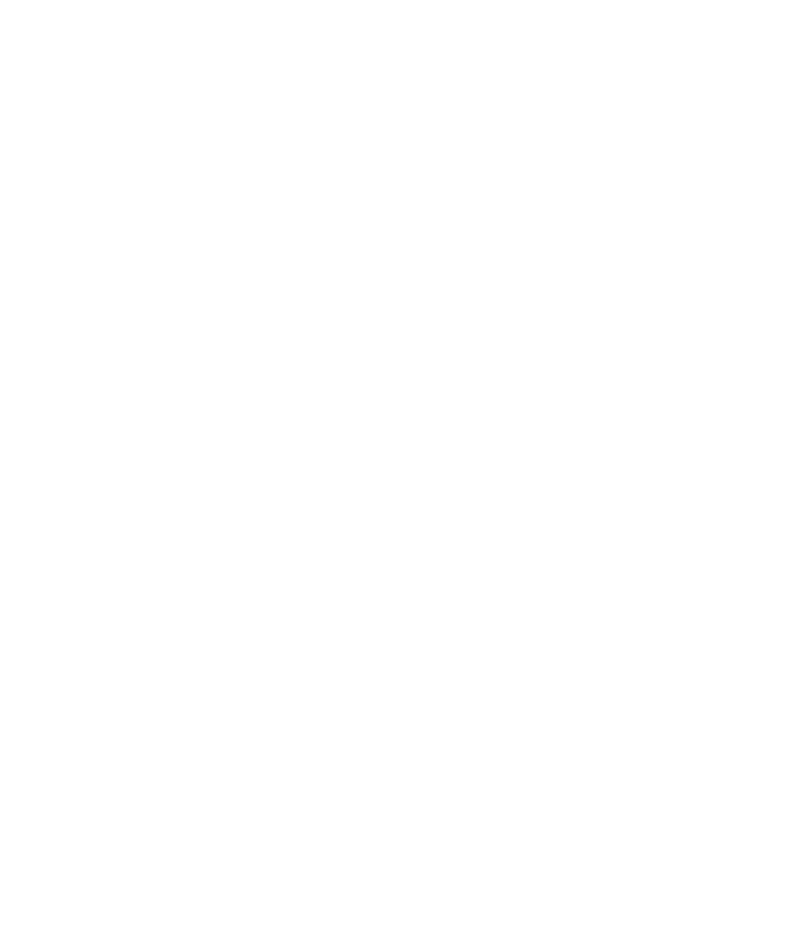
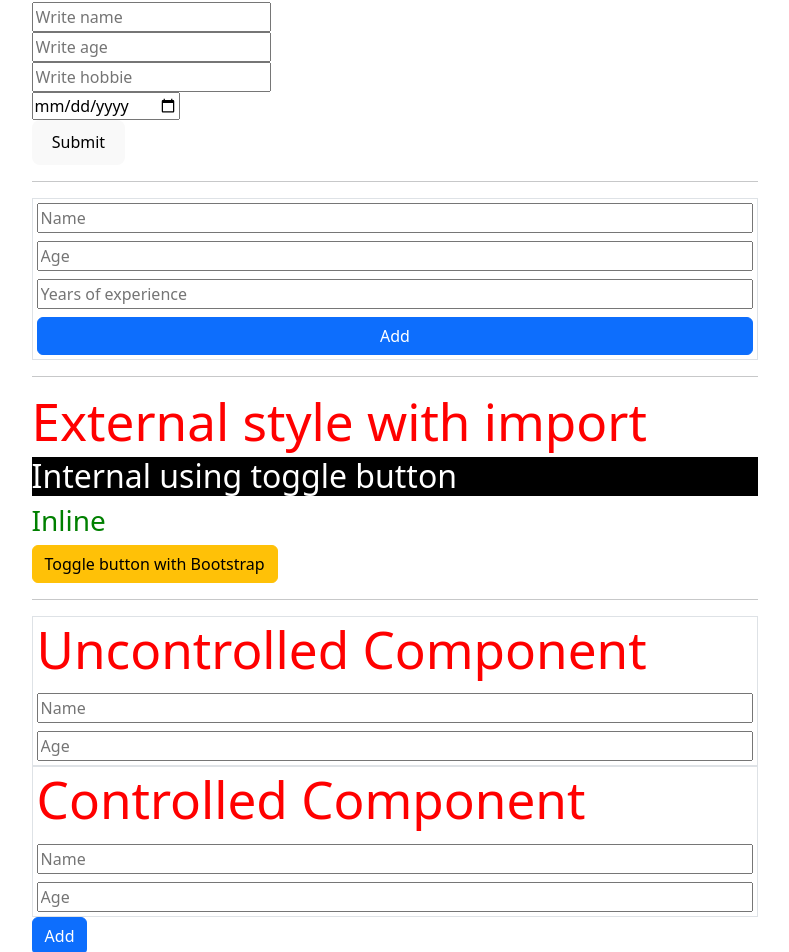
Before and after one commit to arromero4/react-interview-prep, a React (Vite) app: page / in a window 1280 px wide. Shown: the part 1419-2371 px from the top of the page, without its empty margins (245-1034 px from the left). Before the commit the page ends 1347 px from the top, so only its background shows below. Built offline with nearby package versions, Linux system fonts and the light colour scheme; no server answers.

Commit message:
React Interview Preparation

```diff
--- a/src/App.css
+++ b/src/App.css
@@ -4,3 +4,7 @@
  align-items: center;
  justify-content: center;
 }
+
+h1{
+    color: red;
+}
--- a/src/App.jsx
+++ b/src/App.jsx
@@ -8,6 +8,10 @@
 import InlineConditional from "./components/InlineConditional";
 import HandlingEvents from "./components/HandlingEvents";
 import KeysReact from "./components/KeysReact";
+import FormsReact from "./components/FormsReact";
+import DynamicInputs from "./components/DynamicInputs";
+import CSSStylesReactJS from "./components/CSSStylesReactJS";
+import UncontrolledControled from "./components/UncontrolledControled";
 
 function App() {
   const [name, setName] = useState('Stark')
@@ -33,7 +37,14 @@
       <HandlingEvents/>
       <hr />
       <KeysReact/>
-
+      <hr />
+      <FormsReact/>
+      <hr />
+      <DynamicInputs/>
+      <hr />
+      <CSSStylesReactJS/>
+      <hr />
+      <UncontrolledControled/>
     </>
   );
 }
--- /dev/null
+++ b/src/components/CSSStylesReactJS.jsx
@@ -0,0 +1,42 @@
+import React, {useState} from "react";
+import "../App.css";
+function CSSStylesReactJS() {
+
+  const [theme, setTheme] = useState(false)
+
+  const styles = {
+    internal: {
+      color: "blue",
+    },
+    dark: {
+      backgroundColor: 'white',
+      color: 'black'
+    },
+    ligth:{
+      backgroundColor: 'black',
+      color: 'white'
+    }
+  };
+
+  const toggleTheme = () => {
+    setTheme(!theme)
+  }
+  return (
+    <div>
+      <h1>External style with import</h1>
+      <h2
+      style={theme ? styles.dark:styles.ligth}>Internal using toggle button
+      </h2>
+
+      <h3 style={{ color: "green"}}>Inline</h3>
+
+      <button
+      className="btn btn-warning"
+      onClick={toggleTheme}
+      >Toggle button with Bootstrap</button>
+
+    </div>
+  );
+}
+
+export default CSSStylesReactJS;
--- /dev/null
+++ b/src/components/DynamicInputs.jsx
@@ -0,0 +1,26 @@
+import React, { useState } from "react";
+
+export default function DynamicInputs() {
+
+  const [inputs, setInputs ] = useState({})
+
+  const getInputValues = (data) =>{
+    let { name, value } = data.target
+    let input = {[name]: value}
+    setInputs({...inputs, ...input})
+  }
+  const showInput = () =>{
+    console.log(inputs)
+  }
+
+  return (
+    <div className="App">
+      <div className="container d-grid border p-1 gap-2">
+        <input type="text" placeholder="Name" name="name" onChange={getInputValues}/>
+        <input type="number" placeholder="Age" name="age" onChange={getInputValues}/>
+        <input type="number" placeholder="Years of experience" name="yoe" onChange={getInputValues}/>
+        <button className="btn btn-primary" onClick={showInput}>Add</button>
+      </div>
+    </div>
+  );
+}
--- /dev/null
+++ b/src/components/FormsReact.jsx
@@ -0,0 +1,62 @@
+import React, { useState } from "react";
+
+export default function FormsReact() {
+  const  [objData, setObjData] = useState({})
+
+  const getInputs = (value, name) => {
+    const data = {[name]: value}
+    setObjData({...objData, ...data})
+  };
+
+  const submit = (e) => {
+    e.preventDefault()
+    console.log(objData)
+    setObjData({})
+  }
+
+  return (
+    <div className="form-group">
+      <h1>Forms</h1>
+      <form onSubmit={submit}>
+        <div className="form-group">
+        <input
+          placeholder="Write name"
+          type="text"
+          name="name"
+          onChange={(e) => getInputs(e.target.value, e.target.name)}
+        />
+        </div>
+        <div className="form-group">
+        <input
+          placeholder="Write age"
+          type="number"
+          name="age"
+          onChange={(e) => getInputs(e.target.value, e.target.name)}
+        />
+        </div>
+        <div className="form-group">
+
+        <input
+          placeholder="Write hobbie"
+          type="text"
+          name="hobbie"
+          onChange={(e) => getInputs(e.target.value, e.target.name)}
+        />
+        </div>
+        <div className="form-group">
+
+        <input
+          placeholder="Write a Date"
+          type="date"
+          name="date"
+          onChange={(e) => getInputs(e.target.value, e.target.name)}
+        />
+        </div>
+        <div className="form-group">
+
+        <button>Submit</button>
+        </div>
+      </form>
+    </div>
+  );
+}
--- a/src/components/HandlingEvents.jsx
+++ b/src/components/HandlingEvents.jsx
@@ -1,13 +1,13 @@
 import React from "react";
 import { useState } from "react";
 export default function HandlingEvents() {
-const [something, useSomething] = useState('')
+  const [something, useSomething] = useState('')
 
   const handleChange = (e) => {
     useSomething(e.target.value)
   }
 
-  const handleSomethig = () => {
+  const handleSubmit = () => {
     alert(something)
     useSomething('')
   }
@@ -16,13 +16,12 @@
     <div>
       <h1>HandlingEvents</h1>
       <input
-      type="text"
-      placeholder="Add something..."
+      placeholder="Write something"
+      name="something"
       onChange={handleChange}
       value={something}
       />
-      <button onClick={handleSomethig}>Show</button>
-
+      <button className="btn btn-info" onClick={handleSubmit}>Show</button>
 
       </div>
   );
--- /dev/null
+++ b/src/components/UncontrolledControled.jsx
@@ -0,0 +1,33 @@
+import React from "react";
+import { createRef } from "react";
+
+export default function UncontrolledControled() {
+  let name = React.createRef();
+  let age = React.createRef();
+  const getInput = (e) => {
+    console.log(e.target.value)
+  }
+
+  const submit = () => {
+    console.log(name.current.value);
+    console.log(age.current.value);
+  };
+
+  return (
+    <div className="App">
+      <div className="container d-grid border p-1 gap-2">
+        <h1>Uncontrolled Component</h1>
+        <input type="text" placeholder="Name" name="name" ref={name} />
+        <input type="number" placeholder="Age" name="age" ref={age} />
+
+      </div>
+      <div className="container d-grid border p-1 gap-2">
+        <h1>Controlled Component</h1>
+        <input type="text" placeholder="Name" name="name" onChange={getInput}/>
+        <input type="number" placeholder="Age" name="age" onChange={getInput}/>
+
+      </div>
+      <button onClick={submit} className="btn btn-primary">Add</button>
+    </div>
+  );
+}
```
